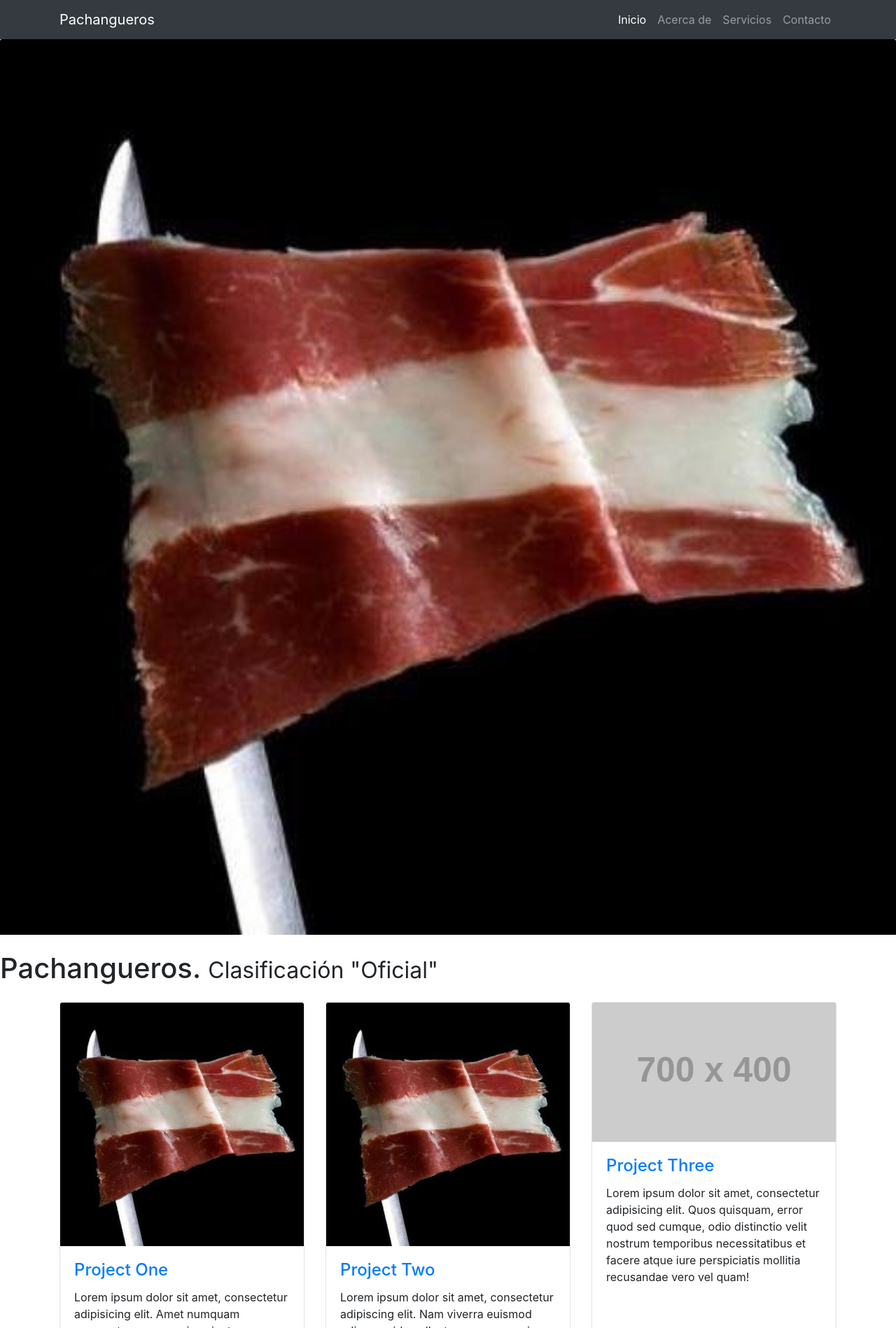
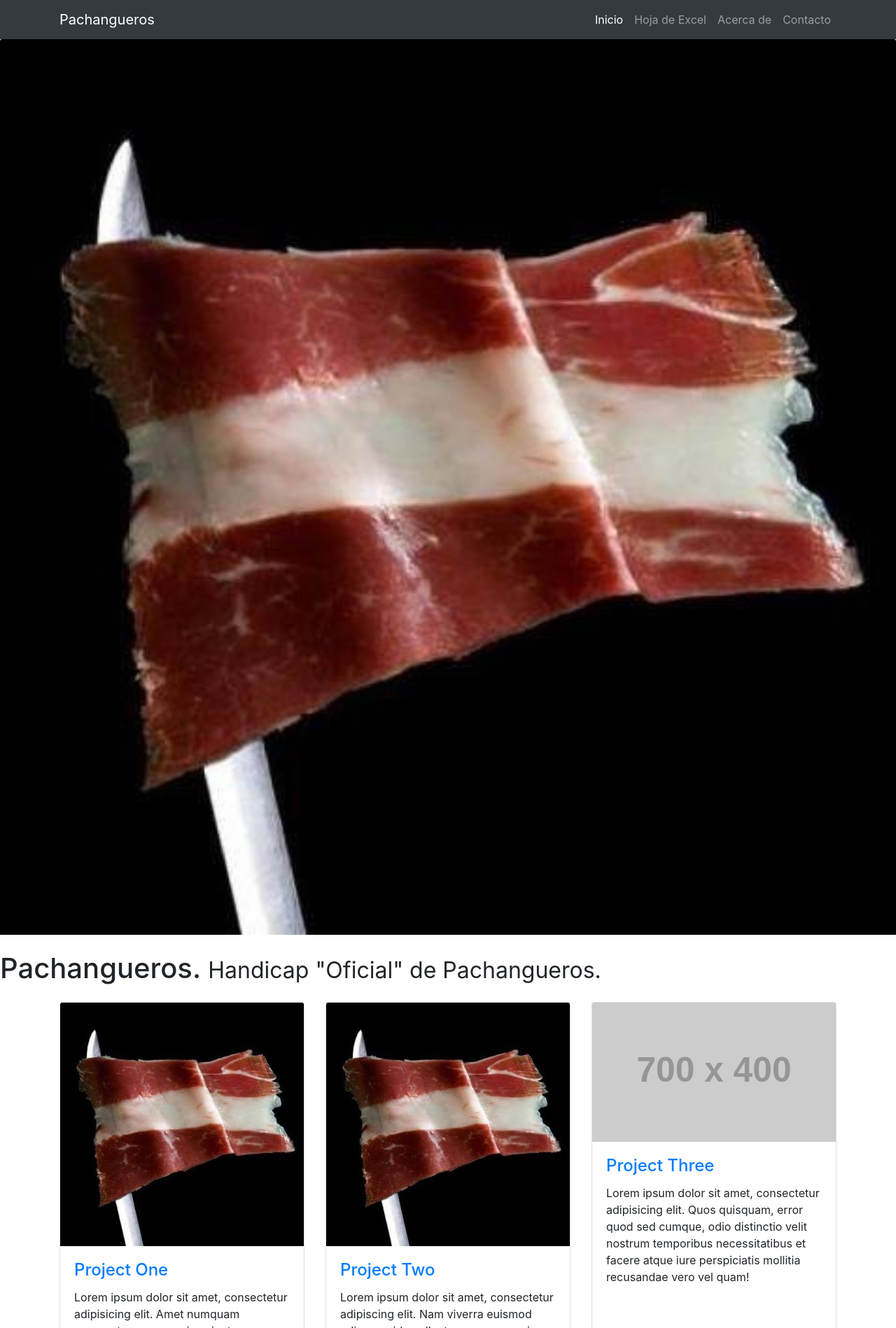
Before and after one commit to asicilial/ejemplo, a website: page index.html in a window 1280 px wide. Shown: the top 1898 px of the page at 70% size. Drawn offline with Linux system fonts and the light colour scheme; placeholder pictures from the web are drawn by us.

Commit message:
Update index.html

```diff
--- a/index.html
+++ b/index.html
@@ -20,7 +20,7 @@
 
     <!-- Page Heading -->
       <h1 class="my-4">Pachangueros.
-        <small>Clasificación "Oficial"</small>
+        <small>Handicap "Oficial" de Pachangueros.</small>
       </h1>
 
 
@@ -43,10 +43,10 @@
               </a>
             </li>
             <li class="nav-item">
-              <a class="nav-link" href="#">Acerca de</a>
+              <a class="nav-link" href="#">Hoja de Excel</a>
             </li>
             <li class="nav-item">
-              <a class="nav-link" href="#">Servicios</a>
+              <a class="nav-link" href="#">Acerca de</a>
             </li>
             <li class="nav-item">
               <a class="nav-link" href="#">Contacto</a>
```
